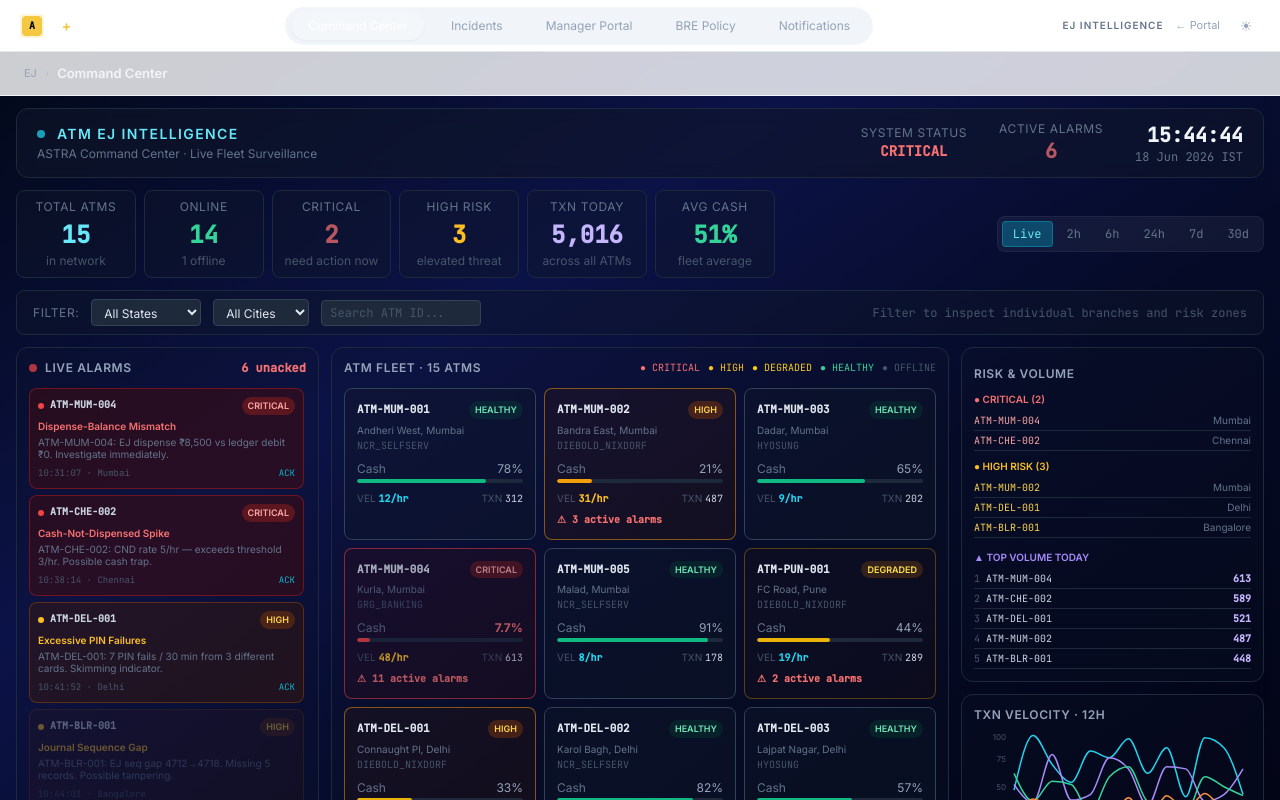
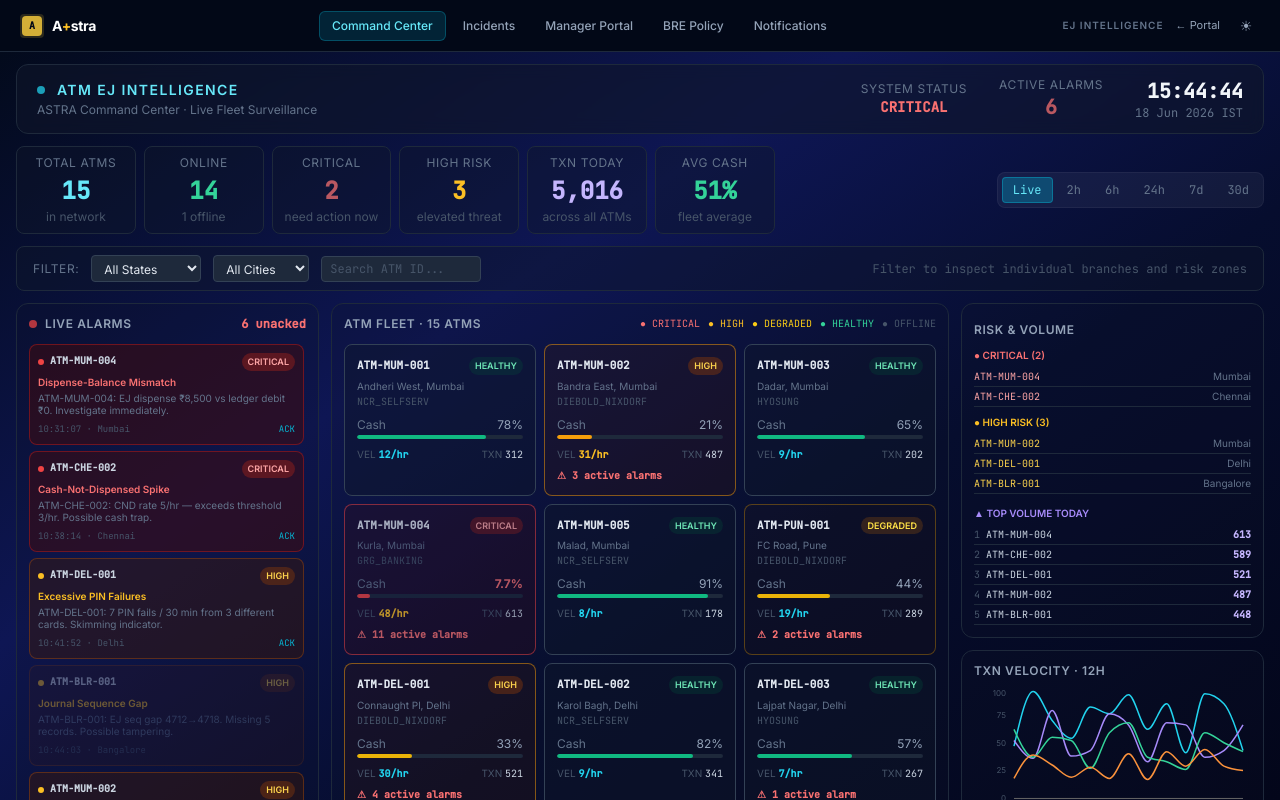
Before and after one commit to 9va4admin/Bank-Intelligence-Platform, a React (Vite) app in the folder apps/web/: page /#/ej in a window 1280 px wide. Built offline with nearby package versions, Linux system fonts and the light colour scheme.

Commit message:
fix(ej): restore dark nav style, remove breadcrumb, fix ASTRA logo visibility

```diff
--- a/apps/web/src/modules/ej/layout/EJShell.jsx
+++ b/apps/web/src/modules/ej/layout/EJShell.jsx
@@ -1,5 +1,4 @@
-import { Link } from 'react-router-dom'
-import { NavLink, useLocation } from 'react-router-dom'
+import { Link, NavLink } from 'react-router-dom'
 import { useTheme } from '../../../shared/theme/ThemeContext'
 
 const NAV_ITEMS = [
@@ -10,106 +9,76 @@ const NAV_ITEMS = [
   { to: '/ej/notifications', label: 'Notifications'             },
 ]
 
-const ROUTE_LABELS = {
-  '/ej':               ['EJ', 'Command Center'],
-  '/ej/incidents':     ['EJ', 'Incident Management'],
-  '/ej/portal':        ['EJ', 'Manager Portal'],
-  '/ej/bre':           ['EJ', 'BRE Policy'],
-  '/ej/notifications': ['EJ', 'Notifications'],
-}
-
-function useBreadcrumb(pathname) {
-  const matched = Object.entries(ROUTE_LABELS)
-    .filter(([key]) => pathname === key || pathname.startsWith(key + '/'))
-    .sort((a, b) => b[0].length - a[0].length)[0]
-  return matched ? matched[1] : ['EJ', '']
-}
-
 const darkGradient = 'linear-gradient(145deg, #020917 0%, #0e1654 38%, #060d2e 65%, #03061a 100%)'
 
 export default function EJShell({ children }) {
   const { isDark, toggle } = useTheme()
-  const location = useLocation()
-  const [section, page] = useBreadcrumb(location.pathname)
 
   return (
     <div
-      className="flex flex-col h-screen bg-slate-50 text-slate-900 dark:text-white"
-      style={isDark ? { background: darkGradient } : undefined}
+      className="flex flex-col h-screen"
+      style={{ background: isDark ? darkGradient : '#f8fafc', color: isDark ? '#fff' : '#0f172a' }}
     >
       {/* ── Topbar ──────────────────────────────────────── */}
-      <header className="shrink-0 border-b bg-white border-slate-200 dark:bg-white/4 dark:backdrop-blur-md dark:border-white/8 flex items-center px-5" style={{ height: '52px' }}>
-
+      <header
+        className="shrink-0 flex items-center px-5 border-b border-slate-800"
+        style={{ height: '52px', background: '#020817' }}
+      >
         {/* Logo */}
         <Link to="/" className="flex items-center gap-2 shrink-0 group mr-4">
           <div className="relative w-6 h-6">
-            <div className="absolute inset-0 rounded bg-gold-400/20 group-hover:bg-gold-400/30 transition-colors" />
-            <div className="absolute inset-[2px] rounded bg-gold-400 flex items-center justify-center">
-              <span className="text-navy-950 font-mono font-bold text-[10px]">A</span>
+            <div className="absolute inset-0 rounded" style={{ background: 'rgba(212,175,55,0.2)' }} />
+            <div className="absolute inset-[2px] rounded flex items-center justify-center" style={{ background: '#d4af37' }}>
+              <span className="font-mono font-bold text-[10px]" style={{ color: '#020817' }}>A</span>
             </div>
           </div>
-          <span className="text-sm tracking-tight leading-none">
+          <span className="text-sm tracking-tight leading-none text-white">
             <span className="font-bold">A</span>
-            <span className="font-bold text-amber-500 dark:text-gold-400">+</span>
+            <span className="font-bold text-amber-400">+</span>
             <span className="font-bold">stra</span>
           </span>
         </Link>
 
-        {/* ── Centered pill nav ─────────────────────────── */}
+        {/* ── Centered dark nav strip ─────────────────── */}
         <div className="flex-1 flex justify-center">
-          <nav className="flex items-center bg-slate-100 border border-slate-200 rounded-full px-1.5 py-1 dark:bg-white/6 dark:border dark:border-white/10 dark:backdrop-blur-sm gap-0.5">
-            {NAV_ITEMS.map(({ to, label, end }, idx) => (
-              <div key={to} className="flex items-center">
+          <nav className="flex items-center gap-1">
+            {NAV_ITEMS.map(({ to, label, end }) => (
               <NavLink
-                  to={to} end={end}
+                key={to}
+                to={to}
+                end={end}
                 className={({ isActive }) =>
-                    `px-4 py-1.5 text-xs rounded-full transition-all whitespace-nowrap ${
+                  `px-3 py-1.5 text-xs font-medium rounded-md transition-all whitespace-nowrap border ${
                     isActive
-                        ? 'bg-slate-800 text-white shadow-sm dark:bg-white/15 dark:text-white dark:shadow-sm dark:ring-1 dark:ring-white/10'
-                        : 'text-slate-500 hover:text-slate-900 hover:bg-white dark:text-slate-400 dark:hover:text-white dark:hover:bg-white/8'
+                      ? 'bg-cyan-600/20 text-cyan-300 border-cyan-500/30'
+                      : 'text-slate-400 hover:text-white hover:bg-white/5 border-transparent'
                   }`
                 }
               >
                 {label}
               </NavLink>
-                {idx < NAV_ITEMS.length - 1 && (
-                  <div className="w-px h-4 mx-1 shrink-0 bg-slate-300/80 dark:bg-white/10" />
-                )}
-              </div>
             ))}
           </nav>
         </div>
 
         {/* ── Right: module tag + back link + toggle ── */}
         <div className="flex items-center gap-3 shrink-0 ml-4">
-          <span className="hidden md:block text-[10px] font-semibold uppercase tracking-widest text-slate-400 dark:text-slate-500">EJ Intelligence</span>
-          <Link
-            to="/"
-            className="text-[11px] text-slate-400 hover:text-slate-600 dark:hover:text-slate-200 transition-colors"
-          >
+          <span className="hidden md:block text-[10px] font-semibold uppercase tracking-widest text-slate-500">EJ Intelligence</span>
+          <Link to="/" className="text-[11px] text-slate-400 hover:text-slate-200 transition-colors">
             ← Portal
           </Link>
           <button
             onClick={toggle}
             title={isDark ? 'Switch to light' : 'Switch to dark'}
-            className="w-7 h-7 rounded-lg flex items-center justify-center text-sm transition-all shrink-0 hover:bg-slate-100 text-slate-500 dark:hover:bg-white/8 dark:text-slate-400"
+            className="w-7 h-7 rounded-lg flex items-center justify-center text-sm transition-all shrink-0 text-slate-400 hover:text-white hover:bg-white/8"
           >
             {isDark ? '☀' : '🌙'}
           </button>
         </div>
       </header>
 
-      {/* ── Breadcrumb bar ───────────────────────────────── */}
-      {page && (
-        <div className="shrink-0 border-b bg-white/80 border-slate-100 dark:bg-white/3 dark:border-white/6 dark:backdrop-blur-sm flex items-center px-6 gap-2" style={{ height: '44px' }}>
-          <span className="text-[11px] text-slate-400">{section}</span>
-          <span className="text-[11px] text-slate-400 opacity-40">›</span>
-          <span className="text-[13px] font-semibold text-slate-700 dark:text-slate-100">{page}</span>
-        </div>
-      )}
-
       {/* ── Page content ─────────────────────────────────── */}
-      <div className="flex-1 min-h-0 overflow-y-auto bg-slate-50 dark:bg-black/15">
+      <div className="flex-1 min-h-0 overflow-y-auto">
         {children}
       </div>
     </div>
```
Lines whose indentation alone changed are shown as unchanged.
